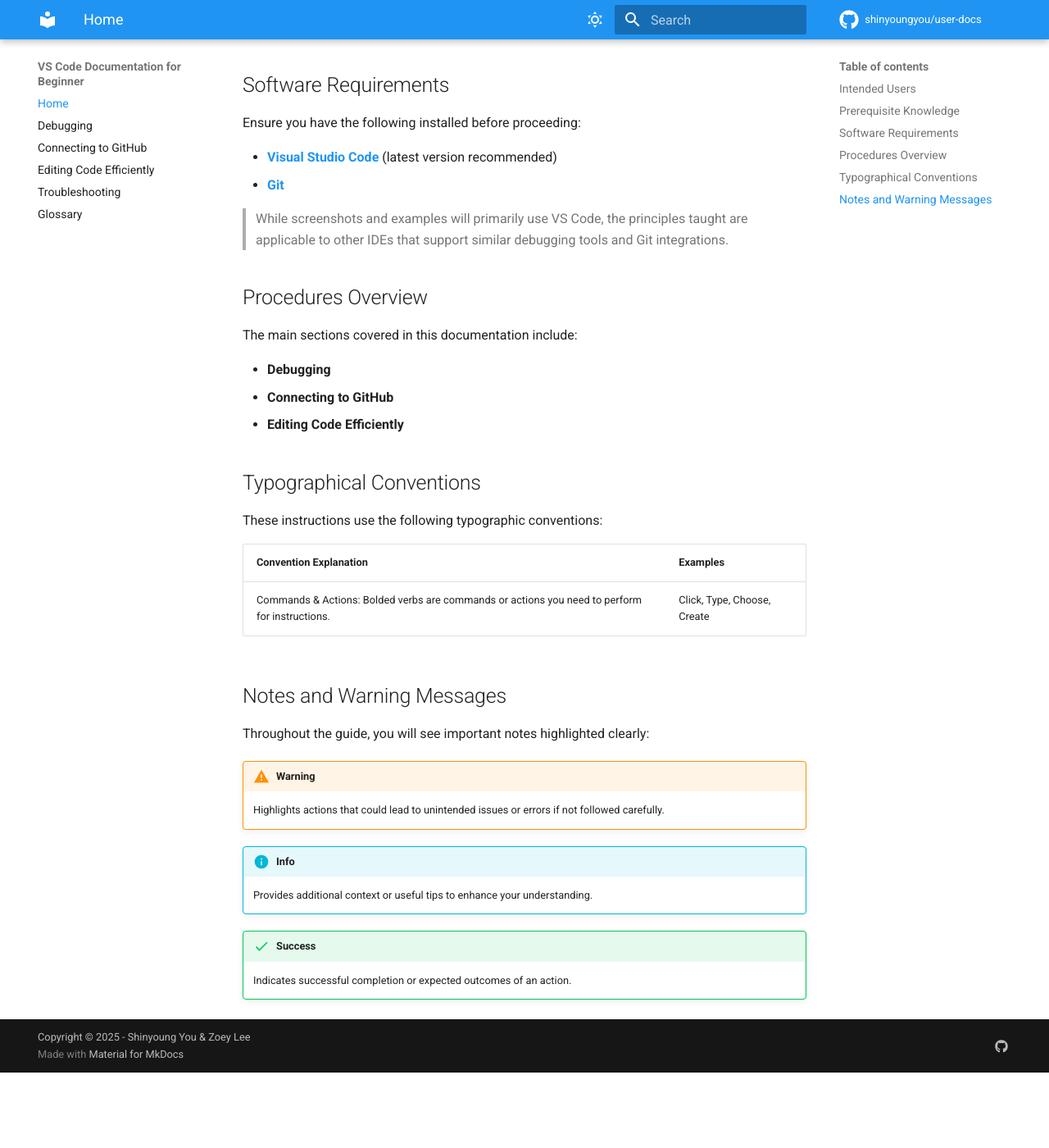
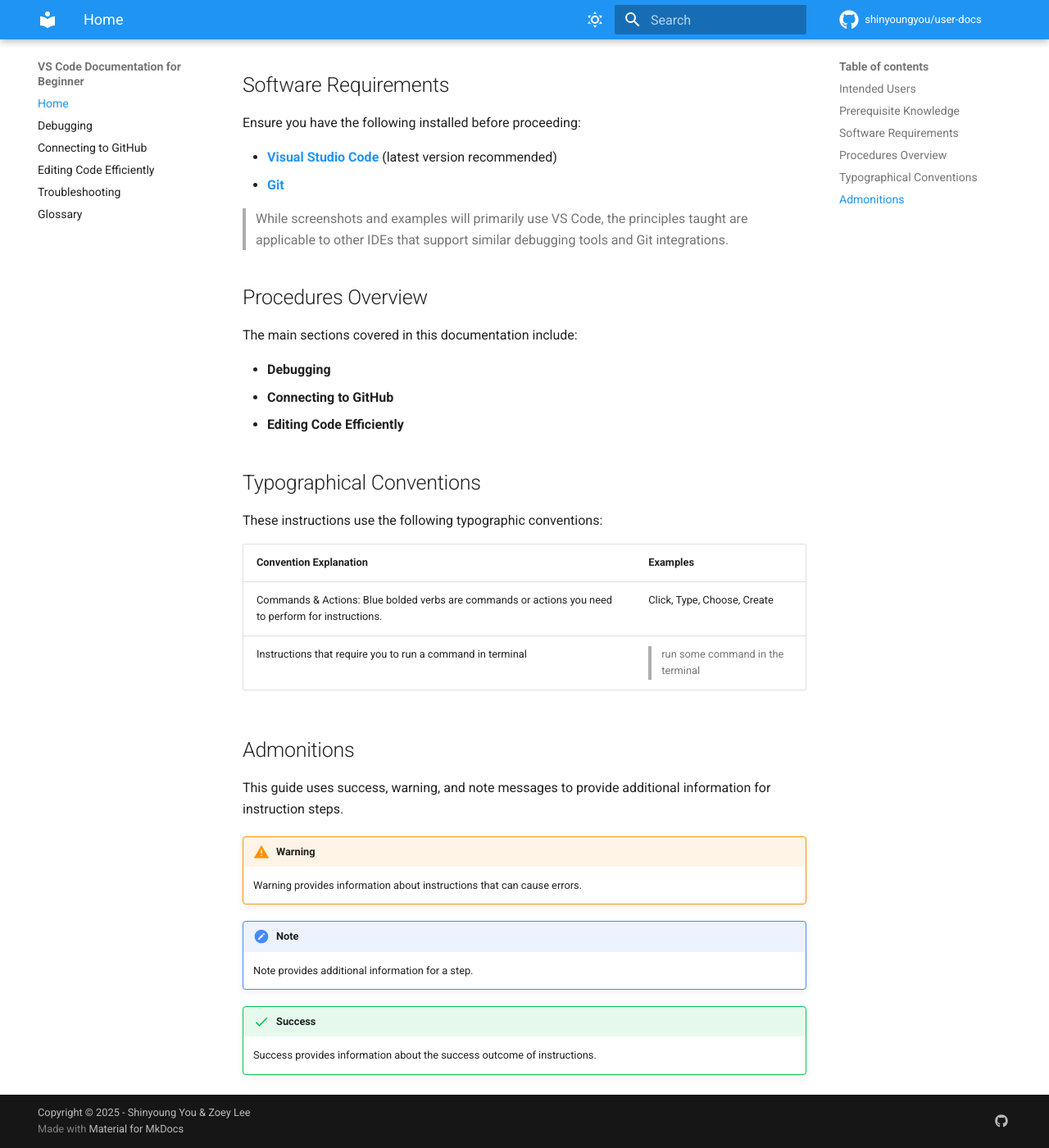
Before and after one commit to shinyoungyou/user-docs, an MkDocs documentation site: the page built from docs/index.md, in a window 1280 px wide and 1400 px high, scrolled down 1083 px. Shown: the whole window at 82% size. Built offline with MkDocs 1.6.1 and Material for MkDocs 9.7.7, drawn with Linux system fonts in a browser that asks for light colours; comment, search, counter and statistics services are not loaded; before the commit the page ends 2391 px from its top, so only the background shows below that.

Commit message:
Update index.md

```diff
--- a/docs/index.md
+++ b/docs/index.md
@@ -50,18 +50,18 @@
 
 | **Convention Explanation** | **Examples** |
 |------------------------------|----------------|
-|Commands & Actions: Bolded verbs are commands or actions you need to perform for instructions.|Click, Type, Choose, Create|
+|Commands & Actions: Blue bolded verbs are commands or actions you need to perform for instructions.|Click, Type, Choose, Create|
+|Instructions that require you to run a command in terminal| <blockquote>run some command in the terminal |
 
 
-## Notes and Warning Messages
-
-Throughout the guide, you will see important notes highlighted clearly:
+## Admonitions
+This guide uses success, warning, and note messages to provide additional information for instruction steps.
 
 !!! warning
-    Highlights actions that could lead to unintended issues or errors if not followed carefully.
+    Warning provides information about instructions that can cause errors.
 
-!!! info
-    Provides additional context or useful tips to enhance your understanding.
+!!! note
+    Note provides additional information for a step.
 
 !!! success
-    Indicates successful completion or expected outcomes of an action.
+    Success provides information about the success outcome of instructions.
```
Also changed, not shown: docs/pages/connect-github.md (+16 -18 lines).
